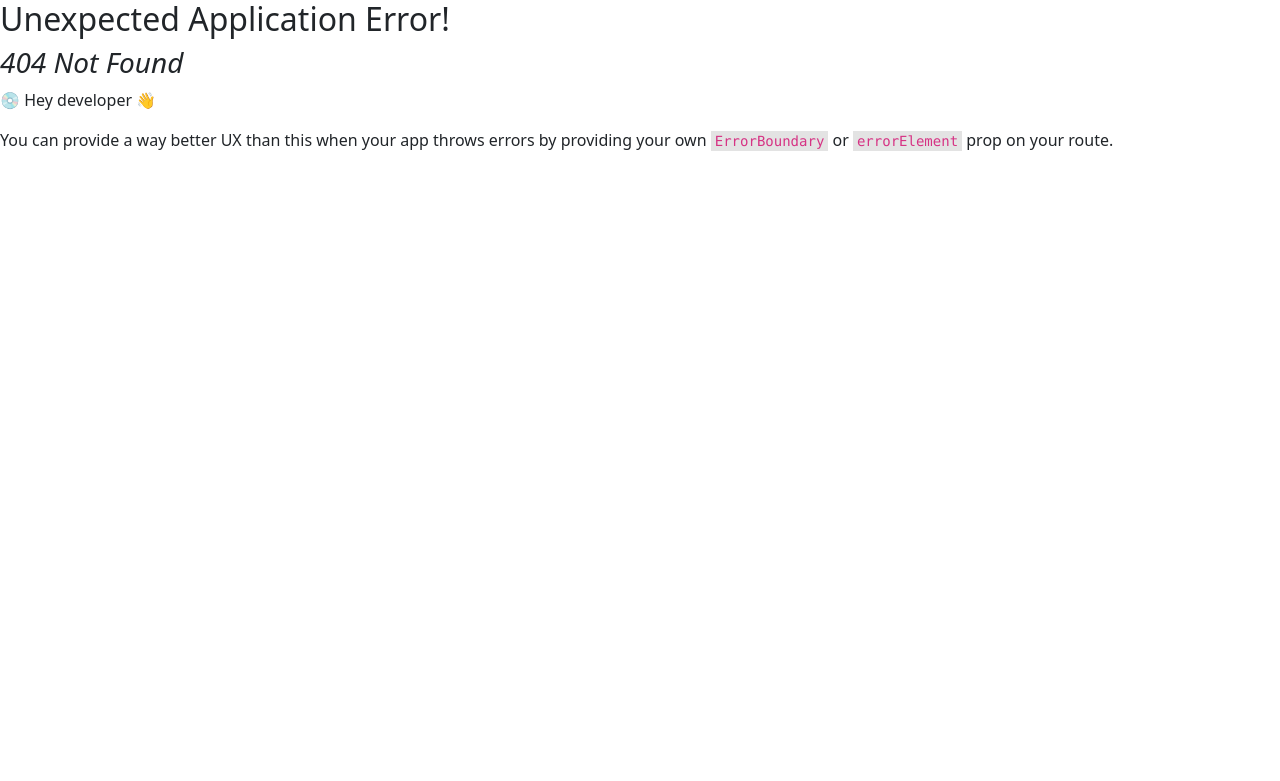
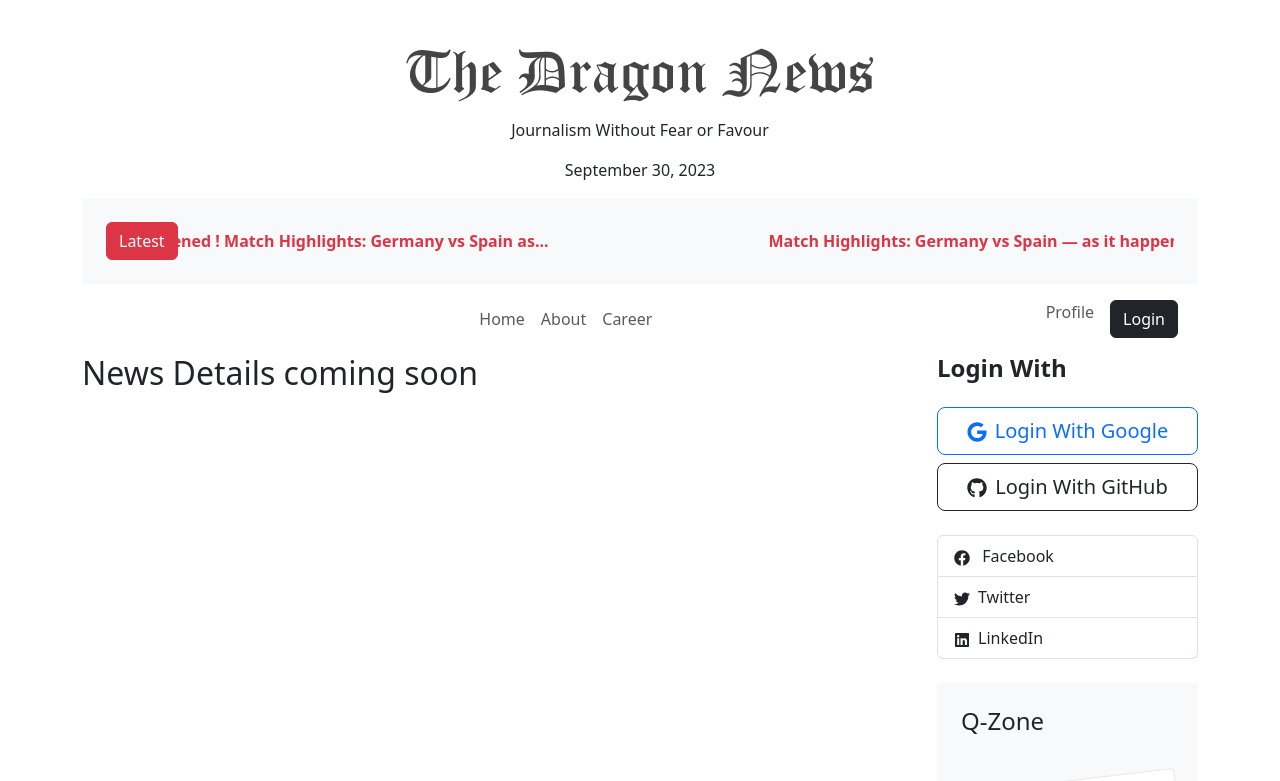
Before and after one commit to Abdullah-Al-Akash/the-dragon-news, a React (Vite) app: page /news/1 in a window 1280 px wide. Before the commit this address had no page. Shown: the top 781 px of the page. Built offline with nearby package versions, Linux system fonts and the light colour scheme.

Commit message:
News Layout Added

```diff
--- a/src/App.jsx
+++ b/src/layout/NewsLayout.jsx
@@ -1,35 +1,29 @@
-import { useState } from 'react'
-import reactLogo from './assets/react.svg'
-import viteLogo from '/vite.svg'
-import './App.css'
+import React from 'react';
+import Header from '../pages/Shared/Header/Header';
+import Footer from '../pages/Shared/Footer/Footer';
+import { Col, Container, Row } from 'react-bootstrap';
+import RightNav from '../pages/Shared/RightNav/RightNav';
+import { Outlet } from 'react-router-dom';
 
-function App() {
-  const [count, setCount] = useState(0)
+const NewsLayout = () => {
+    return (
+        <div>
+            <Header></Header>
 
-  return (
-    <>
-      <div>
-        <a href="https://vitejs.dev" target="_blank">
-          <img src={viteLogo} className="logo" alt="Vite logo" />
-        </a>
-        <a href="https://react.dev" target="_blank">
-          <img src={reactLogo} className="logo react" alt="React logo" />
-        </a>
-      </div>
-      <h1>Vite + React</h1>
-      <div className="card">
-        <button onClick={() => setCount((count) => count + 1)}>
-          count is {count}
-        </button>
-        <p>
-          Edit <code>src/App.jsx</code> and save to test HMR
-        </p>
-      </div>
-      <p className="read-the-docs">
-        Click on the Vite and React logos to learn more
-      </p>
-    </>
-  )
-}
+            <Container>
+                <Row>
+                    <Col lg={9}>
+                        <Outlet></Outlet>
+                    </Col>
+                    <Col lg={3}>
+                        <RightNav></RightNav>
+                    </Col>
+                </Row>
+            </Container>
 
-export default App
+            <Footer></Footer>
+        </div>
+    );
+};
+
+export default NewsLayout;
--- /dev/null
+++ b/src/pages/Home/Home/Category/Category.jsx
@@ -0,0 +1,13 @@
+import React from 'react';
+import { useParams } from 'react-router-dom';
+
+const Category = () => {
+    const { id } = useParams();
+    return (
+        <div>
+            <h2>This is Category {id}!</h2>
+        </div>
+    );
+};
+
+export default Category;
--- /dev/null
+++ b/src/pages/News/News/News.jsx
@@ -0,0 +1,11 @@
+import React from 'react';
+
+const News = () => {
+    return (
+        <div>
+            <h2>News Details coming soon</h2>
+        </div>
+    );
+};
+
+export default News;
--- a/src/pages/Shared/Header/Header.jsx
+++ b/src/pages/Shared/Header/Header.jsx
@@ -5,8 +5,6 @@ import { Button, Container } from 'react-bootstrap';
 import Marquee from "react-fast-marquee";
 import Nav from 'react-bootstrap/Nav';
 import Navbar from 'react-bootstrap/Navbar';
-import NavDropdown from 'react-bootstrap/NavDropdown';
-
 
 const Header = () => {
     return (
```
Also changed, not shown: src/routes/Routes.jsx (+17 -0 lines).
